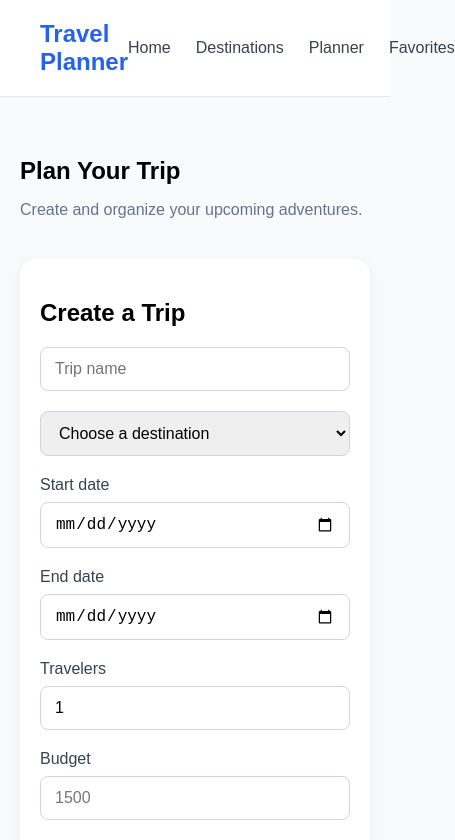
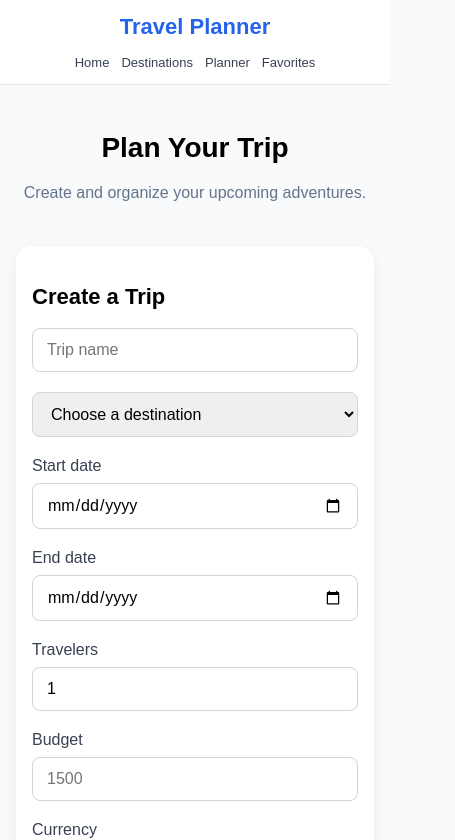
Before and after one commit to vanesapoghosyann/travel-planer-app, a React (Vite) app: page /planner in a window 390 px wide. Shown: the top 840 px of the page, 455 px wide, since content can reach past the window. Built offline with nearby package versions, Linux system fonts and the light colour scheme.

Commit message:
Improve responsive design across the app

```diff
--- a/src/components/ActivityForm.css
+++ b/src/components/ActivityForm.css
@@ -9,3 +9,24 @@
   color: #b91c1c;
   font-size: 14px;
 }
+
+@media (max-width: 768px) {
+  .activity-form {
+    width: 100%;
+  }
+
+  .activity-form input,
+  .activity-form textarea {
+    width: 100%;
+  }
+
+  .activity-form button {
+    width: 100%;
+  }
+}
+
+@media (max-width: 480px) {
+  .activity-form {
+    padding: 20px 16px;
+  }
+}
--- a/src/components/Map.css
+++ b/src/components/Map.css
@@ -91,3 +91,29 @@
 
   font-size: 14px;
 }
+
+@media (max-width: 768px) {
+  .map-section {
+    padding: 24px 20px;
+  }
+
+  .map-header {
+    flex-direction: column;
+    align-items: flex-start;
+    gap: 10px;
+  }
+
+  .map-container {
+    width: 100%;
+  }
+}
+
+@media (max-width: 480px) {
+  .map-section {
+    padding: 20px 16px;
+  }
+
+  .map-container {
+    height: 350px;
+  }
+}
--- a/src/components/Navbar.css
+++ b/src/components/Navbar.css
@@ -34,3 +34,40 @@ nav a {
 nav a:hover {
   color: #2563eb;
 }
+
+@media (max-width: 768px) {
+  nav {
+    padding: 16px 20px;
+    flex-direction: column;
+    gap: 15px;
+  }
+
+  nav h2 {
+    font-size: 22px;
+  }
+
+  nav ul {
+    width: 100%;
+    justify-content: center;
+    gap: 18px;
+    flex-wrap: wrap;
+  }
+
+  nav li {
+    font-size: 14px;
+  }
+}
+
+@media (max-width: 480px) {
+  nav {
+    padding: 14px 16px;
+  }
+
+  nav ul {
+    gap: 12px;
+  }
+
+  nav li {
+    font-size: 13px;
+  }
+}
--- a/src/components/Weather.css
+++ b/src/components/Weather.css
@@ -149,3 +149,24 @@
     grid-template-columns: 1fr;
   }
 }
+
+
+@media (max-width: 768px) {
+  .weather-section {
+    padding: 24px 20px;
+  }
+
+  .weather-content {
+    grid-template-columns: 1fr;
+  }
+}
+
+@media (max-width: 480px) {
+  .weather-section {
+    padding: 20px 16px;
+  }
+
+  .weather-section h2 {
+    font-size: 22px;
+  }
+}
--- a/src/pages/Destinations.css
+++ b/src/pages/Destinations.css
@@ -116,3 +116,28 @@
 .favorite-active {
   color: #ef4444;
 }
+
+@media (max-width: 768px) {
+  .destinations-page {
+    padding: 30px 20px;
+  }
+
+  .destinations-grid {
+    grid-template-columns: repeat(2, 1fr);
+    gap: 18px;
+  }
+
+  .destinations-header {
+    text-align: center;
+  }
+}
+
+@media (max-width: 480px) {
+  .destinations-page {
+    padding: 25px 16px;
+  }
+
+  .destinations-grid {
+    grid-template-columns: 1fr;
+  }
+}
--- a/src/pages/Favorites.css
+++ b/src/pages/Favorites.css
@@ -63,3 +63,28 @@
   margin: 0;
   color: #6b7280;
 }
+
+@media (max-width: 768px) {
+  .favorites-page {
+    padding: 30px 20px;
+  }
+
+  .favorites-grid {
+    grid-template-columns: repeat(2, 1fr);
+    gap: 18px;
+  }
+}
+
+@media (max-width: 480px) {
+  .favorites-page {
+    padding: 24px 16px;
+  }
+
+  .favorites-grid {
+    grid-template-columns: 1fr;
+  }
+
+  .favorites-header {
+    text-align: center;
+  }
+}
--- a/src/pages/Planner.css
+++ b/src/pages/Planner.css
@@ -209,3 +209,43 @@
   margin: 0;
   color: #6b7280;
 }
+
+
+@media (max-width: 768px) {
+  .planner-page {
+    padding: 30px 20px;
+  }
+
+  .trip-form {
+    width: 100%;
+  }
+
+  .trip-form input,
+  .trip-form select,
+  .trip-form textarea {
+    width: 100%;
+  }
+
+  .trip-form button {
+    width: 100%;
+  }
+
+  .trips-grid {
+    grid-template-columns: 1fr;
+  }
+}
+
+@media (max-width: 480px) {
+  .planner-page {
+    padding: 24px 16px;
+  }
+
+  .planner-header {
+    text-align: center;
+  }
+
+  .trip-form-section,
+  .planned-trips {
+    padding: 20px 16px;
+  }
+}
--- a/src/pages/TripDetails.css
+++ b/src/pages/TripDetails.css
@@ -343,3 +343,37 @@
   font-size: 1.25rem;
   color: #1e3a8a;
 }
+
+
+@media (max-width: 768px) {
+  .trip-details-page {
+    padding: 30px 20px;
+  }
+
+  .trip-statistics {
+    grid-template-columns: repeat(2, 1fr);
+    gap: 15px;
+  }
+
+  .trip-details-content {
+    grid-template-columns: 1fr;
+  }
+
+  .itinerary-section {
+    width: 100%;
+  }
+}
+
+@media (max-width: 480px) {
+  .trip-details-page {
+    padding: 24px 16px;
+  }
+
+  .trip-statistics {
+    grid-template-columns: 1fr;
+  }
+
+  .trip-details-header {
+    text-align: center;
+  }
+}
--- a/src/styles/Global.css
+++ b/src/styles/Global.css
@@ -1,3 +1,61 @@
+/* =========================
+   Responsive foundation
+   ========================= */
+
+html {
+  width: 100%;
+  overflow-x: hidden;
+}
+
+body {
+  width: 100%;
+  overflow-x: hidden;
+}
+
+img {
+  max-width: 100%;
+  height: auto;
+}
+
+button,
+input,
+select,
+textarea {
+  font: inherit;
+}
+
+button {
+  cursor: pointer;
+}
+
+@media (max-width: 768px) {
+  h1 {
+    font-size: 32px;
+  }
+
+  h2 {
+    font-size: 24px;
+  }
+
+  main {
+    width: 100%;
+  }
+}
+
+@media (max-width: 480px) {
+  h1 {
+    font-size: 28px;
+  }
+
+  h2 {
+    font-size: 22px;
+  }
+
+  p {
+    line-height: 1.6;
+  }
+}
+
 * {
   box-sizing: border-box;
 }
--- a/src/styles/Hero.css
+++ b/src/styles/Hero.css
@@ -58,3 +58,38 @@
 .hero-button:hover {
   background: #1d4ed8;
 }
+
+@media (max-width: 768px) {
+  .hero {
+    padding: 60px 24px;
+    text-align: center;
+  }
+
+  .hero h1 {
+    font-size: 40px;
+  }
+
+  .hero p {
+    font-size: 17px;
+    max-width: 100%;
+  }
+
+  .hero button {
+    width: 100%;
+    max-width: 280px;
+  }
+}
+
+@media (max-width: 480px) {
+  .hero {
+    padding: 45px 20px;
+  }
+
+  .hero h1 {
+    font-size: 32px;
+  }
+
+  .hero p {
+    font-size: 16px;
+  }
+}
```
